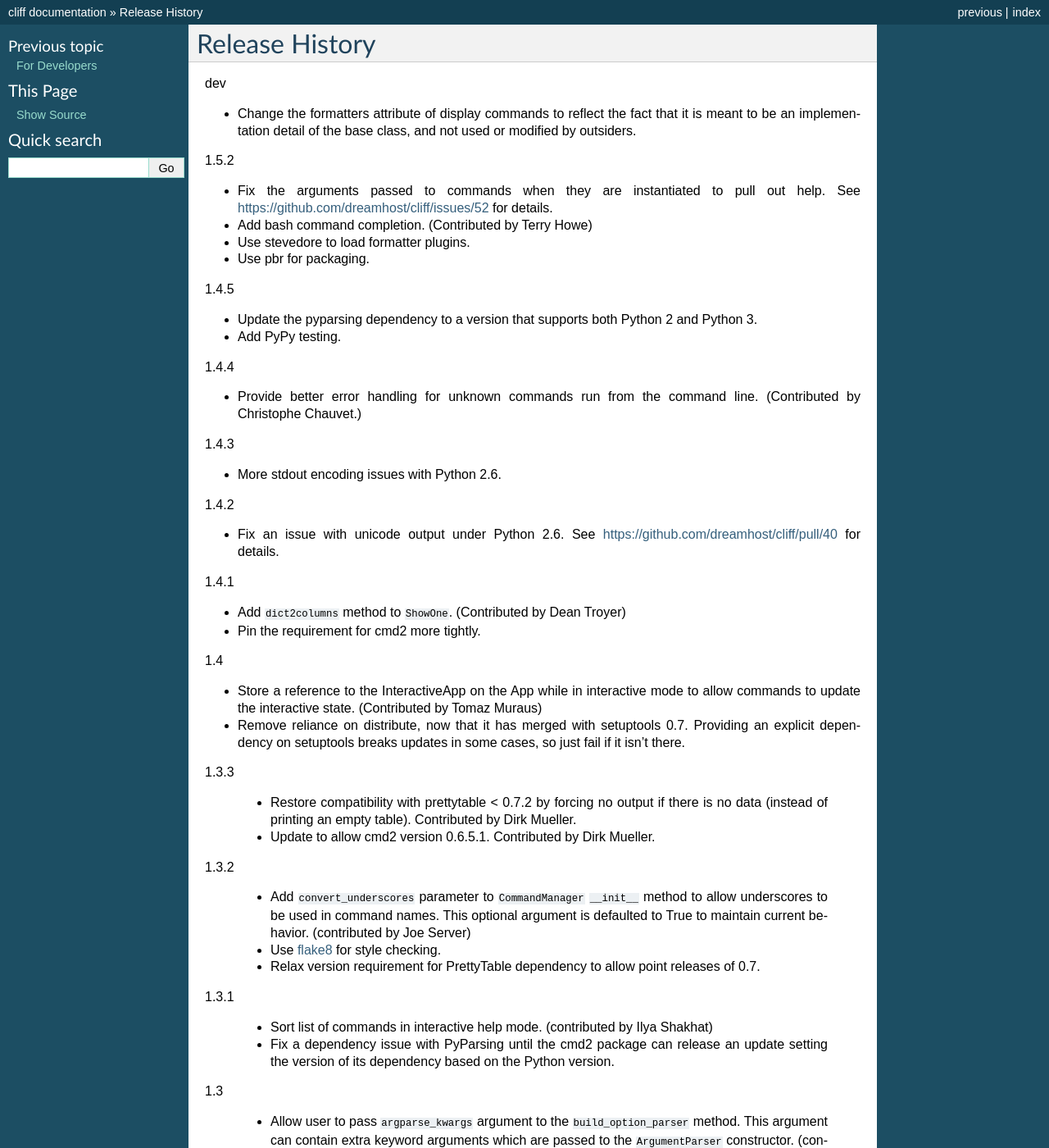
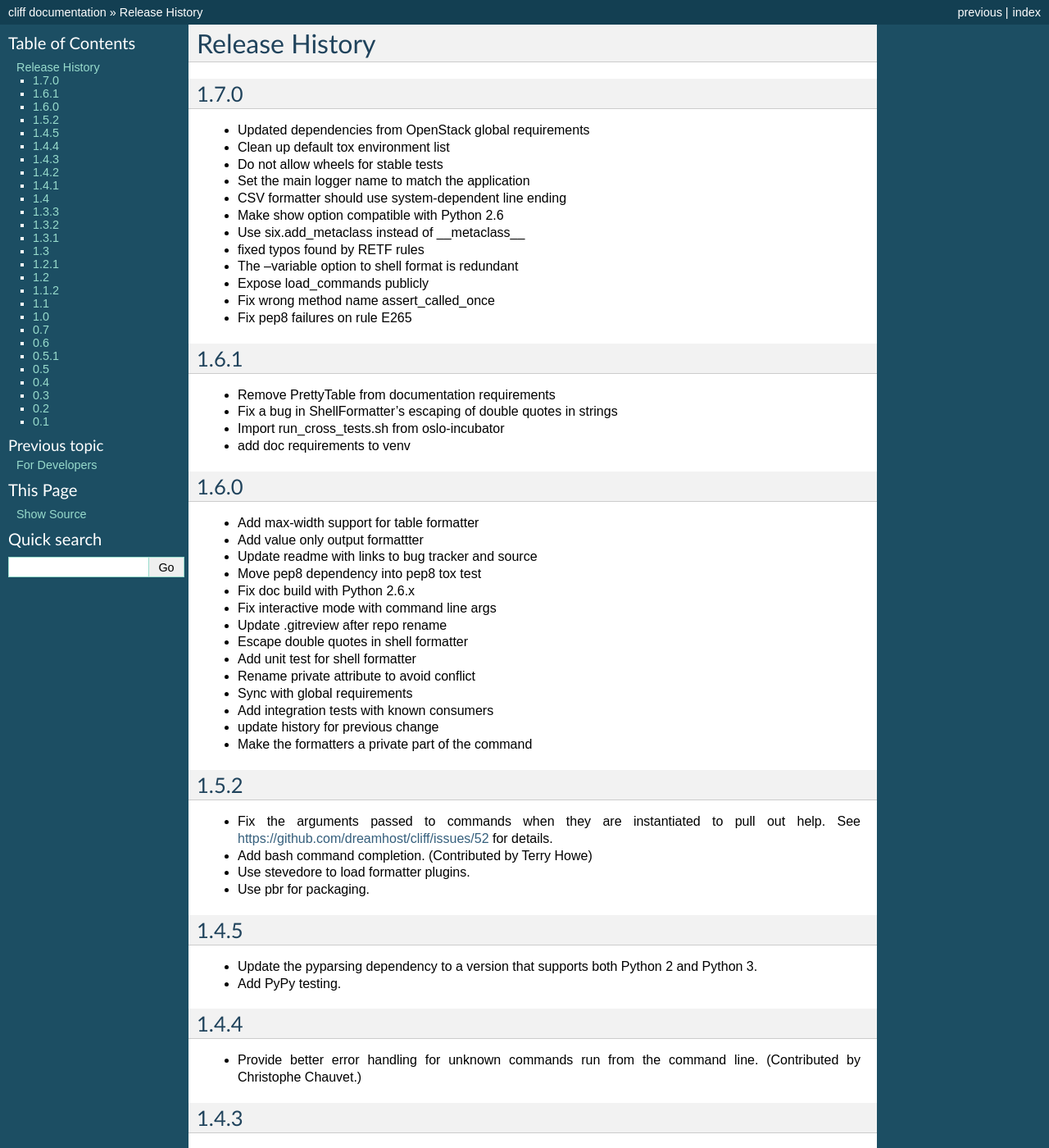
Before and after one commit to openstack/cliff, a Sphinx documentation site: the page built from docs/source/history.rst, in a window 1280 px wide and 1400 px high. Shown: the whole window at 82% size. Built offline with Sphinx 7.4.7, drawn with Linux system fonts in a browser that asks for light colours; the version number could not be read and is left out.

Commit message:
Add release notes for 1.7.0
Add release notes for recent changes and update the formatting of older
release notes for consistency.

Change-Id: I3992b0c198eac41b2acf37d73e6642f47aeb5330

```diff
--- a/docs/source/history.rst
+++ b/docs/source/history.rst
@@ -2,13 +2,50 @@
  Release History
 =================
 
-dev
+1.7.0
+-----
 
-- Change the formatters attribute of display commands to reflect the
-  fact that it is meant to be an implementation detail of the base
-  class, and not used or modified by outsiders.
+* Updated dependencies from OpenStack global requirements
+* Clean up default tox environment list
+* Do not allow wheels for stable tests
+* Set the main logger name to match the application
+* CSV formatter should use system-dependent line ending
+* Make show option compatible with Python 2.6
+* Use six.add_metaclass instead of __metaclass__
+* fixed typos found by RETF rules
+* The --variable option to shell format is redundant
+* Expose load_commands publicly
+* Fix wrong method name assert_called_once
+* Fix pep8 failures on rule E265
+
+1.6.1
+-----
+
+* Remove PrettyTable from documentation requirements
+* Fix a bug in ShellFormatter's escaping of double quotes in strings
+* Import run_cross_tests.sh from oslo-incubator
+* add doc requirements to venv
+
+1.6.0
+-----
+
+* Add max-width support for table formatter
+* Add value only output formattter
+* Update readme with links to bug tracker and source
+* Move pep8 dependency into pep8 tox test
+* Fix doc build with Python 2.6.x
+* Fix interactive mode with command line args
+* Update .gitreview after repo rename
+* Escape double quotes in shell formatter
+* Add unit test for shell formatter
+* Rename private attribute to avoid conflict
+* Sync with global requirements
+* Add integration tests with known consumers
+* update history for previous change
+* Make the formatters a private part of the command
 
 1.5.2
+-----
 
 - Fix the arguments passed to commands when they are instantiated to
   pull out help. See https://github.com/dreamhost/cliff/issues/52 for
@@ -18,32 +55,38 @@ dev
 - Use pbr for packaging.
 
 1.4.5
+-----
 
 - Update the pyparsing dependency to a version that supports both
   Python 2 and Python 3.
 - Add PyPy testing.
 
 1.4.4
+-----
 
 - Provide better error handling for unknown commands run from the
   command line. (Contributed by Christophe Chauvet.)
 
 1.4.3
+-----
 
 - More stdout encoding issues with Python 2.6.
 
 1.4.2
+-----
 
 - Fix an issue with unicode output under Python 2.6. See
   https://github.com/dreamhost/cliff/pull/40 for details.
 
 1.4.1
+-----
 
 - Add ``dict2columns`` method to ``ShowOne``. (Contributed by Dean
   Troyer)
 - Pin the requirement for cmd2 more tightly.
 
 1.4
+---
 
 - Store a reference to the InteractiveApp on the App while in
   interactive mode to allow commands to update the interactive
@@ -53,6 +96,7 @@ dev
   breaks updates in some cases, so just fail if it isn't there.
 
 1.3.3
+-----
 
   - Restore compatibility with prettytable < 0.7.2 by forcing no
     output if there is no data (instead of printing an empty
@@ -60,6 +104,7 @@ dev
   - Update to allow cmd2 version 0.6.5.1. Contributed by Dirk Mueller.
 
 1.3.2
+-----
 
   - Add ``convert_underscores`` parameter to ``CommandManager`` ``__init__``
     method to allow underscores to be used in command names. This optional
@@ -72,6 +117,7 @@ dev
 .. _flake8: https://pypi.python.org/pypi/flake8
 
 1.3.1
+-----
 
   - Sort list of commands in interactive help mode. (contributed by
     Ilya Shakhat)
@@ -80,6 +126,7 @@ dev
     the Python version.
 
 1.3
+---
 
   - Allow user to pass ``argparse_kwargs`` argument to the
     ``build_option_parser`` method. This argument can contain extra
@@ -88,11 +135,13 @@ dev
   - Updated documentation to include dependency on distribute.
 
 1.2.1
+-----
 
   - Fix problem with documentation packaging.
   - Fix problem with missing ``izip`` import in ``lister.py``.
 
 1.2
+---
 
   - Fix problem with interactive mode ``help`` command.
   - Disable logging by default but add a ``--log-file`` option to
@@ -101,16 +150,19 @@ dev
     OpenStack Quantum)
 
 1.1.2
+-----
 
   - Fix a packaging problem introduced in version 1.1.
 
 1.1
+---
 
   - Move tablib support (JSON, YAML, and HTML formatters) to a
     separate project to comply with Ubuntu packaging requirements. See
     https://github.com/dreamhost/cliff-tablib
 
 1.0
+---
 
   - Add trailing newlines after output from tablib-based formatters
     (JSON, YAML, and HTML). Contributed by Matt Joyce.
@@ -123,40 +175,47 @@ dev
     instead of :func:`get_data`.
 
 0.7
+---
 
   - Clean up interactive mode flag setting.
   - Add support for Python 2.6, contributed by heavenshell.
   - Fix multi-word commands in interactive mode.
 
 0.6
+---
 
   - Pass the non-global argument list to :func:`initialize_app` to be
     used in initialization work.
 
 0.5.1
+-----
 
   - Remove pinned version requirement for PrettyTable until the
     OpenStack clients catch up to the API change.
 
 0.5
+---
 
   - Asking for help about a command by prefix lists all matching
     commands.
   - Add formatters for HTML, JSON, and YAML.
 
 0.4
+---
 
   - Add shell formatter for single objects.
   - Add interactive mode.
   - Expand documentation.
 
 0.3
+---
 
   - Add ShowOne base class for commands that show details about single
     objects.
   - Fix a problem with Lister when there is no data to be printed.
 
 0.2
+---
 
   - Incorporate changes from dtroyer to replace use of optparse in App
     with argparse.
@@ -164,6 +223,7 @@ dev
     subcommands.
 
 0.1
+---
 
   - Initial public release.
   - Included App, CommandManager, Lister, csv and table formatters, a
```
